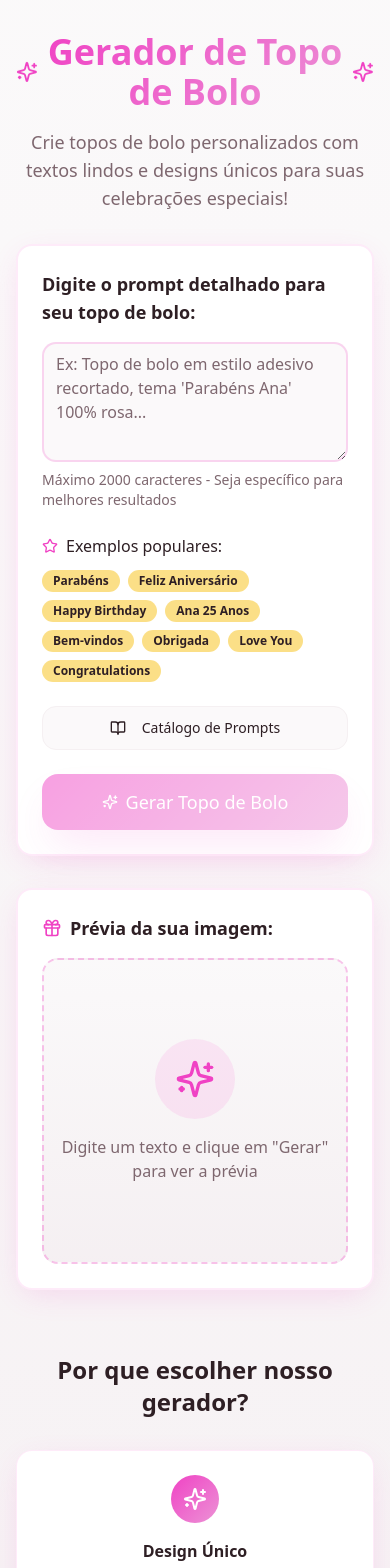
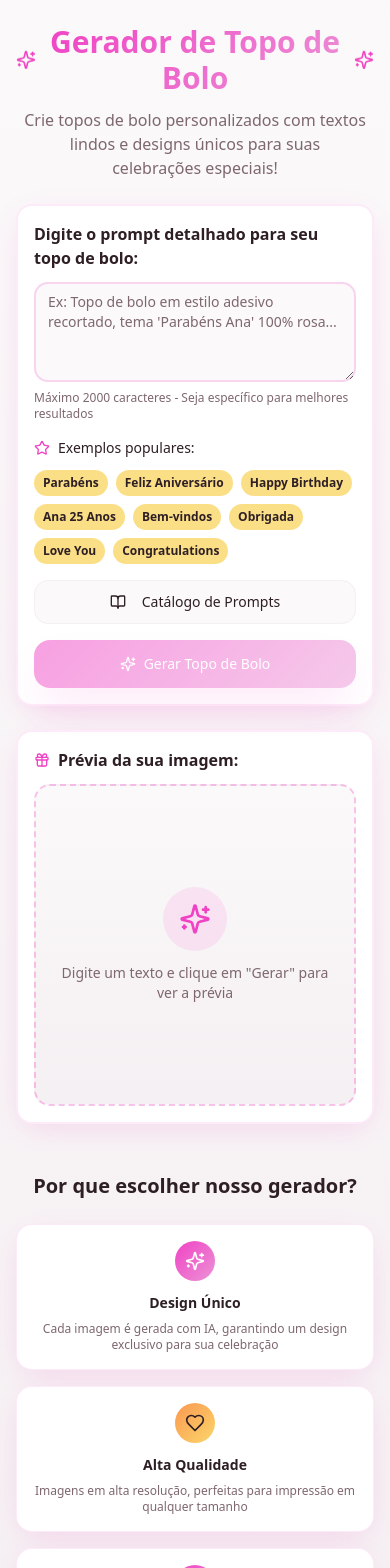
Before and after one commit to insight-valley/pix-reveal-cake-topper, a React (Vite) app: page / in a window 390 px wide. Shown: the top 1568 px of the page. Built offline with nearby package versions, Linux system fonts and the light colour scheme.

Commit message:
Make app mobile friendly
Ensure the application is responsive and usable on mobile devices.

```diff
--- a/src/components/CakeTopperGenerator.tsx
+++ b/src/components/CakeTopperGenerator.tsx
@@ -66,44 +66,44 @@ export const CakeTopperGenerator = ({}: CakeTopperGeneratorProps) => {
 
   return (
     <div className="min-h-screen bg-gradient-subtle">
-      <div className="container mx-auto px-4 py-8">
+      <div className="container mx-auto px-4 sm:px-6 py-6 sm:py-8">
         {/* Header */}
-        <div className="text-center mb-8 animate-fade-in">
-          <div className="flex items-center justify-center gap-2 mb-4">
-            <Sparkles className="w-8 h-8 text-primary animate-bounce-soft" />
-            <h1 className="text-4xl md:text-5xl font-bold bg-gradient-primary bg-clip-text text-transparent">
+        <div className="text-center mb-6 sm:mb-8 animate-fade-in">
+          <div className="flex items-center justify-center gap-2 mb-3 sm:mb-4">
+            <Sparkles className="w-6 h-6 sm:w-8 sm:h-8 text-primary animate-bounce-soft" />
+            <h1 className="text-3xl sm:text-4xl md:text-5xl font-bold bg-gradient-primary bg-clip-text text-transparent">
               Gerador de Topo de Bolo
             </h1>
-            <Sparkles className="w-8 h-8 text-primary animate-bounce-soft" />
+            <Sparkles className="w-6 h-6 sm:w-8 sm:h-8 text-primary animate-bounce-soft" />
           </div>
-          <p className="text-lg text-muted-foreground max-w-2xl mx-auto">
+          <p className="text-base sm:text-lg text-muted-foreground max-w-2xl mx-auto px-2">
             Crie topos de bolo personalizados com textos lindos e designs únicos para suas celebrações especiais!
           </p>
         </div>
 
-        <div className="grid lg:grid-cols-2 gap-8 max-w-6xl mx-auto">
+        <div className="grid lg:grid-cols-2 gap-6 sm:gap-8 max-w-6xl mx-auto">
           {/* Input Section */}
           <Card className="shadow-soft border-2 border-primary/10">
-            <CardContent className="p-6 space-y-6">
+            <CardContent className="p-4 sm:p-6 space-y-4 sm:space-y-6">
               <div>
-                <label className="text-lg font-semibold text-foreground mb-4 block">
+                <label className="text-base sm:text-lg font-semibold text-foreground mb-3 sm:mb-4 block">
                   Digite o prompt detalhado para seu topo de bolo:
                 </label>
                 <Textarea
                   placeholder="Ex: Topo de bolo em estilo adesivo recortado, tema 'Parabéns Ana' 100% rosa..."
                   value={text}
                   onChange={(e) => setText(e.target.value)}
-                  className="text-base min-h-[120px] border-2 border-primary/20 focus:border-primary resize-vertical"
+                  className="text-sm sm:text-base min-h-[100px] sm:min-h-[120px] border-2 border-primary/20 focus:border-primary resize-vertical"
                   maxLength={2000}
                 />
-                <p className="text-sm text-muted-foreground mt-2">
+                <p className="text-xs sm:text-sm text-muted-foreground mt-2">
                   Máximo 2000 caracteres - Seja específico para melhores resultados
                 </p>
               </div>
 
               {/* Examples */}
               <div>
-                <h3 className="font-medium text-foreground mb-3 flex items-center gap-2">
+                <h3 className="text-sm sm:text-base font-medium text-foreground mb-3 flex items-center gap-2">
                   <Star className="w-4 h-4 text-primary" />
                   Exemplos populares:
                 </h3>
@@ -112,7 +112,7 @@ export const CakeTopperGenerator = ({}: CakeTopperGeneratorProps) => {
                     <Badge
                       key={example}
                       variant="secondary"
-                      className="cursor-pointer hover:scale-105 transition-transform bg-secondary/80 hover:bg-secondary text-secondary-foreground"
+                      className="cursor-pointer hover:scale-105 transition-transform bg-secondary/80 hover:bg-secondary text-secondary-foreground text-xs sm:text-sm py-1 px-2 sm:py-1.5 sm:px-3"
                       onClick={() => handleExampleClick(example)}
                     >
                       {example}
@@ -129,16 +129,16 @@ export const CakeTopperGenerator = ({}: CakeTopperGeneratorProps) => {
                 disabled={isGenerating || !text.trim()}
                 variant="gradient"
                 size="xl"
-                className="w-full"
+                className="w-full h-12 sm:h-14 text-sm sm:text-base"
               >
                 {isGenerating ? (
                   <>
-                    <Loader2 className="w-5 h-5 animate-spin" />
+                    <Loader2 className="w-4 h-4 sm:w-5 sm:h-5 animate-spin" />
                     Gerando sua imagem...
                   </>
                 ) : (
                   <>
-                    <Sparkles className="w-5 h-5" />
+                    <Sparkles className="w-4 h-4 sm:w-5 sm:h-5" />
                     Gerar Topo de Bolo
                   </>
                 )}
@@ -148,9 +148,9 @@ export const CakeTopperGenerator = ({}: CakeTopperGeneratorProps) => {
 
           {/* Preview Section */}
           <Card className="shadow-soft border-2 border-primary/10">
-            <CardContent className="p-6">
-              <h3 className="text-lg font-semibold text-foreground mb-4 flex items-center gap-2">
-                <Gift className="w-5 h-5 text-primary" />
+            <CardContent className="p-4 sm:p-6">
+              <h3 className="text-base sm:text-lg font-semibold text-foreground mb-3 sm:mb-4 flex items-center gap-2">
+                <Gift className="w-4 h-4 sm:w-5 sm:h-5 text-primary" />
                 Prévia da sua imagem:
               </h3>
 
@@ -159,14 +159,14 @@ export const CakeTopperGenerator = ({}: CakeTopperGeneratorProps) => {
                   <div className="absolute inset-0 flex items-center justify-center bg-background/80">
                     <div className="text-center">
                       <div className="relative">
-                        <div className="w-16 h-16 mx-auto mb-4">
-                          <div className="w-16 h-16 rounded-full border-4 border-primary/30 border-t-primary animate-spin"></div>
+                        <div className="w-12 h-12 sm:w-16 sm:h-16 mx-auto mb-3 sm:mb-4">
+                          <div className="w-12 h-12 sm:w-16 sm:h-16 rounded-full border-4 border-primary/30 border-t-primary animate-spin"></div>
                         </div>
                         <div className="absolute inset-0 flex items-center justify-center">
-                          <Heart className="w-6 h-6 text-primary animate-pulse-slow" />
+                          <Heart className="w-5 h-5 sm:w-6 sm:h-6 text-primary animate-pulse-slow" />
                         </div>
                       </div>
-                      <p className="text-primary font-medium animate-pulse-slow">
+                      <p className="text-primary font-medium animate-pulse-slow text-sm sm:text-base">
                         Criando sua imagem mágica...
                       </p>
                     </div>
@@ -185,25 +185,25 @@ export const CakeTopperGenerator = ({}: CakeTopperGeneratorProps) => {
 
                     {!isPaid && (
                       <div className="absolute inset-0 bg-primary/20 backdrop-blur-sm flex items-center justify-center rounded-lg">
-                        <div className="text-center p-6 bg-background/90 rounded-lg shadow-cake border-2 border-primary/20">
-                          <div className="w-16 h-16 mx-auto mb-4 bg-gradient-primary rounded-full flex items-center justify-center">
-                            <Gift className="w-8 h-8 text-primary-foreground" />
+                        <div className="text-center p-4 sm:p-6 bg-background/90 rounded-lg shadow-cake border-2 border-primary/20 mx-2">
+                          <div className="w-12 h-12 sm:w-16 sm:h-16 mx-auto mb-3 sm:mb-4 bg-gradient-primary rounded-full flex items-center justify-center">
+                            <Gift className="w-6 h-6 sm:w-8 sm:h-8 text-primary-foreground" />
                           </div>
-                          <h4 className="text-xl font-bold text-foreground mb-2">
+                          <h4 className="text-lg sm:text-xl font-bold text-foreground mb-2">
                             Sua imagem está pronta!
                           </h4>
-                          <p className="text-muted-foreground mb-4">
+                          <p className="text-muted-foreground mb-3 sm:mb-4 text-sm sm:text-base">
                             Faça o pagamento para baixar em alta qualidade
                           </p>
                           <div className="space-y-3">
-                            <div className="text-2xl font-bold text-primary">
+                            <div className="text-xl sm:text-2xl font-bold text-primary">
                               R$ 9,90
                             </div>
                             <Button
                               onClick={handlePayment}
                               variant="cake"
                               size="lg"
-                              className="w-full"
+                              className="w-full h-10 sm:h-12 text-sm sm:text-base"
                             >
                               Pagar via PIX
                             </Button>
@@ -213,8 +213,8 @@ export const CakeTopperGenerator = ({}: CakeTopperGeneratorProps) => {
                     )}
 
                     {isPaid && (
-                      <div className="absolute top-4 right-4">
-                        <Badge variant="default" className="bg-green-500 text-white shadow-soft">
+                      <div className="absolute top-2 right-2 sm:top-4 sm:right-4">
+                        <Badge variant="default" className="bg-green-500 text-white shadow-soft text-xs sm:text-sm">
                           ✓ Pago
                         </Badge>
                       </div>
@@ -223,12 +223,12 @@ export const CakeTopperGenerator = ({}: CakeTopperGeneratorProps) => {
                 )}
 
                 {!generatedImage && !isGenerating && (
-                  <div className="absolute inset-0 flex items-center justify-center text-center">
+                  <div className="absolute inset-0 flex items-center justify-center text-center p-4">
                     <div>
-                      <div className="w-20 h-20 mx-auto mb-4 bg-primary/10 rounded-full flex items-center justify-center">
-                        <Sparkles className="w-10 h-10 text-primary" />
+                      <div className="w-16 h-16 sm:w-20 sm:h-20 mx-auto mb-3 sm:mb-4 bg-primary/10 rounded-full flex items-center justify-center">
+                        <Sparkles className="w-8 h-8 sm:w-10 sm:h-10 text-primary" />
                       </div>
-                      <p className="text-muted-foreground">
+                      <p className="text-muted-foreground text-sm sm:text-base">
                         Digite um texto e clique em "Gerar" para ver a prévia
                       </p>
                     </div>
@@ -237,11 +237,11 @@ export const CakeTopperGenerator = ({}: CakeTopperGeneratorProps) => {
               </div>
 
               {isPaid && (
-                <div className="mt-6 space-y-3 animate-fade-in">
-                  <Button variant="gradient" size="lg" className="w-full">
+                <div className="mt-4 sm:mt-6 space-y-3 animate-fade-in">
+                  <Button variant="gradient" size="lg" className="w-full h-10 sm:h-12 text-sm sm:text-base">
                     📥 Baixar Imagem HD
                   </Button>
-                  <Button variant="outline" size="lg" className="w-full">
+                  <Button variant="outline" size="lg" className="w-full h-10 sm:h-12 text-sm sm:text-base">
                     🎨 Gerar Nova Imagem
                   </Button>
                 </div>
@@ -251,35 +251,35 @@ export const CakeTopperGenerator = ({}: CakeTopperGeneratorProps) => {
         </div>
 
         {/* Features */}
-        <div className="mt-16 text-center animate-fade-in">
-          <h2 className="text-2xl font-bold text-foreground mb-8">
+        <div className="mt-12 sm:mt-16 text-center animate-fade-in">
+          <h2 className="text-xl sm:text-2xl font-bold text-foreground mb-6 sm:mb-8 px-4">
             Por que escolher nosso gerador?
           </h2>
-          <div className="grid md:grid-cols-3 gap-6 max-w-4xl mx-auto">
-            <div className="p-6 bg-card rounded-lg shadow-soft border border-primary/10">
-              <div className="w-12 h-12 mx-auto mb-4 bg-gradient-primary rounded-full flex items-center justify-center">
-                <Sparkles className="w-6 h-6 text-primary-foreground" />
+          <div className="grid sm:grid-cols-2 md:grid-cols-3 gap-4 sm:gap-6 max-w-4xl mx-auto">
+            <div className="p-4 sm:p-6 bg-card rounded-lg shadow-soft border border-primary/10">
+              <div className="w-10 h-10 sm:w-12 sm:h-12 mx-auto mb-3 sm:mb-4 bg-gradient-primary rounded-full flex items-center justify-center">
+                <Sparkles className="w-5 h-5 sm:w-6 sm:h-6 text-primary-foreground" />
               </div>
-              <h3 className="font-semibold text-foreground mb-2">Design Único</h3>
-              <p className="text-muted-foreground text-sm">
+              <h3 className="font-semibold text-foreground mb-2 text-sm sm:text-base">Design Único</h3>
+              <p className="text-muted-foreground text-xs sm:text-sm">
                 Cada imagem é gerada com IA, garantindo um design exclusivo para sua celebração
               </p>
             </div>
-            <div className="p-6 bg-card rounded-lg shadow-soft border border-primary/10">
-              <div className="w-12 h-12 mx-auto mb-4 bg-gradient-accent rounded-full flex items-center justify-center">
-                <Heart className="w-6 h-6 text-accent-foreground" />
+            <div className="p-4 sm:p-6 bg-card rounded-lg shadow-soft border border-primary/10">
+              <div className="w-10 h-10 sm:w-12 sm:h-12 mx-auto mb-3 sm:mb-4 bg-gradient-accent rounded-full flex items-center justify-center">
+                <Heart className="w-5 h-5 sm:w-6 sm:h-6 text-accent-foreground" />
               </div>
-              <h3 className="font-semibold text-foreground mb-2">Alta Qualidade</h3>
-              <p className="text-muted-foreground text-sm">
+              <h3 className="font-semibold text-foreground mb-2 text-sm sm:text-base">Alta Qualidade</h3>
+              <p className="text-muted-foreground text-xs sm:text-sm">
                 Imagens em alta resolução, perfeitas para impressão em qualquer tamanho
               </p>
             </div>
-            <div className="p-6 bg-card rounded-lg shadow-soft border border-primary/10">
-              <div className="w-12 h-12 mx-auto mb-4 bg-gradient-primary rounded-full flex items-center justify-center">
-                <Star className="w-6 h-6 text-primary-foreground" />
+            <div className="p-4 sm:p-6 bg-card rounded-lg shadow-soft border border-primary/10 sm:col-span-2 md:col-span-1">
+              <div className="w-10 h-10 sm:w-12 sm:h-12 mx-auto mb-3 sm:mb-4 bg-gradient-primary rounded-full flex items-center justify-center">
+                <Star className="w-5 h-5 sm:w-6 sm:h-6 text-primary-foreground" />
               </div>
-              <h3 className="font-semibold text-foreground mb-2">Entrega Rápida</h3>
-              <p className="text-muted-foreground text-sm">
+              <h3 className="font-semibold text-foreground mb-2 text-sm sm:text-base">Entrega Rápida</h3>
+              <p className="text-muted-foreground text-xs sm:text-sm">
                 Receba sua imagem em segundos após o pagamento via PIX
               </p>
             </div>
```
